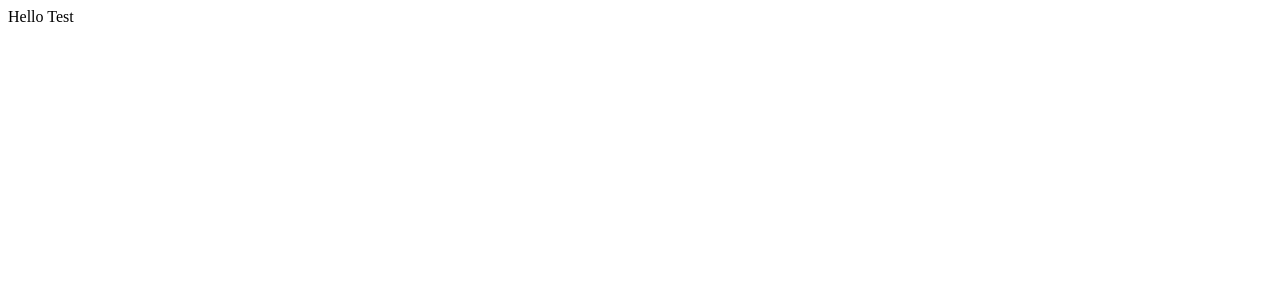
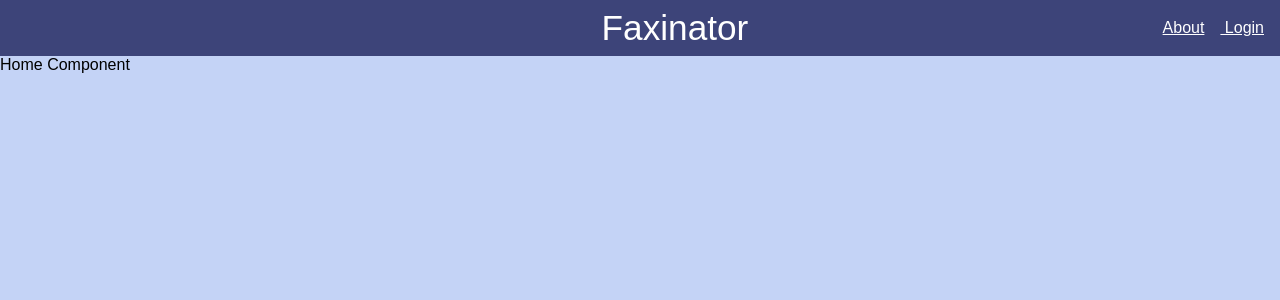
Before and after one commit to yfernandes/faxinator, a React app in the folder packages/web/: page / in a window 1280 px wide. Shown: the top 300 px of the page. Built offline with nearby package versions, Linux system fonts and the light colour scheme.

Commit message:
Routing and Home page first draft

```diff
--- a/packages/web/src/App.tsx
+++ b/packages/web/src/App.tsx
@@ -1,172 +1,24 @@
 import React from "react";
+import { BrowserRouter as Router, Switch, Route } from "react-router-dom";
+
+import GlobalStyles from "./styles/GlobalStyles";
+
+import Header from "./components/Header";
+
+import Home from "./pages/Home";
 
 function App() {
-	return <div className="App">Hello Test</div>;
+	return (
+		<>
+			<GlobalStyles />
+			<Router>
+				<Header />
+				<Switch>
+					<Route exact path="/" component={Home} />
+				</Switch>
+			</Router>
+		</>
+	);
 }
 
 export default App;
-
-/* Main SCSS
-@import url("https://fonts.googleapis.com/css2?family=Poppins:wght@400;700&display=swap");
-@import "config";
-* {
-	margin: 0px;
-	padding: 0px;
-	box-sizing: border-box;
-}
-
-body,
-html {
-	height: 100%;
-	font-family: "Poppins", sans-serif;
-	background-color: $bg-color;
-}
-ul,
-li {
-	text-decoration: none;
-	list-style: none;
-}
-.section-title {
-	background-color: $main-color;
-	color: $white-color;
-	text-align: center;
-
-	// font-size: 2rem;
-	// display: block;
-	padding: 0.5rem 0;
-	font-weight: 100;
-	text-transform: uppercase;
-}
-
-.text-center {
-	text-align: center;
-}
-
-.main {
-	max-width: $website-width;
-	margin: 1rem auto;
-	display: flex;
-	justify-content: space-between;
-
-	.left {
-		width: 25%;
-	}
-	.right {
-		margin-left: 1rem;
-		width: 75%;
-	}
-}
-
-@import "utilities/buttons";
-
-@import "sections/header";
-
-@import "sections/date";
-
-@import "sections/members";
-
-@import "sections/tasks";
-
-@import "sections/table";
-
-@import "media";
-
-*/
-
-/* config SCSS
-$website-width: 1400px;
-
-$bg-color: #c4d3f6;
-$main-color: #3d4479;
-$row-color-hover: #ececff;
-$white-color: #ffffff;
-$text-color: #666666;
-$darker-text-color: #555555;
-$border-color: #f2f2f2;
-$data-title-color: #808080; // Mobile only
-
-*/
-
-/* media SCSS
-@media screen and (max-width: 768px) {
-	.main {
-		width: 100%;
-		display: block;
-
-		.left,
-		.right {
-			width: 80%;
-
-			margin: auto;
-		}
-	}
-
-	.table {
-		display: block;
-	}
-
-	.row {
-		display: block;
-	}
-
-	.row.header {
-		padding: 0;
-		height: 0px;
-	}
-
-	.row.header .cell {
-		display: none;
-	}
-
-	.row .cell:before {
-		font-family: Poppins-Bold;
-		font-size: 12px;
-		color: $data-title-color;
-		line-height: 1.2;
-		text-transform: uppercase;
-		font-weight: unset !important;
-
-		margin-bottom: 13px;
-		content: attr(data-title);
-		min-width: 98px;
-		display: block;
-	}
-
-	.cell {
-		display: block;
-	}
-
-	.row {
-		border-bottom: 1px solid $border-color;
-		padding-bottom: 18px;
-		padding-top: 30px;
-		padding-right: 15px;
-		margin: 0;
-	}
-
-	.row .cell {
-		border: none;
-		padding-left: 30px;
-		padding-top: 16px;
-		padding-bottom: 16px;
-	}
-	.row .cell:nth-child(1) {
-		padding-left: 30px;
-	}
-
-	.row .cell {
-		font-family: Poppins-Regular;
-		font-size: 18px;
-		color: $darker-text-color;
-		line-height: 1.2;
-		font-weight: unset !important;
-	}
-
-	.table,
-	.row,
-	.cell {
-		width: 100% !important;
-	}
-}
-
-*/
--- /dev/null
+++ b/packages/web/src/pages/Home/index.tsx
@@ -0,0 +1,44 @@
+import React from "react";
+
+const index = () => {
+	return <div>Home Component</div>;
+};
+
+export default index;
+
+/* PUG
+
+doctype
+html(lang="pt")
+	head
+		title Faxinator
+		meta(charset='UTF-8')
+		meta(name='viewport' content='width=device-width, initial-scale=1')
+
+		link(
+			href="https://maxcdn.bootstrapcdn.com/font-awesome/4.7.0/css/font-awesome.min.css"
+			rel="stylesheet"
+			integrity="sha384-wvfXpqpZZVQGK6TAh5PVlGOfQNHSoD2xbE+QkPxCAFlNEevoEH3Sl0sibVcOQVnN"
+			crossorigin="anonymous")
+
+
+		link(rel='stylesheet' type='text/css' href='../scss/main.scss')
+
+	body
+
+		include includes/header
+
+		.main
+			.left
+				include includes/members
+
+				include includes/tasks
+
+			.right
+				include includes/dates
+
+				include includes/table
+
+		// Scripts
+		script(src="../js/main.js")
+ */
```
